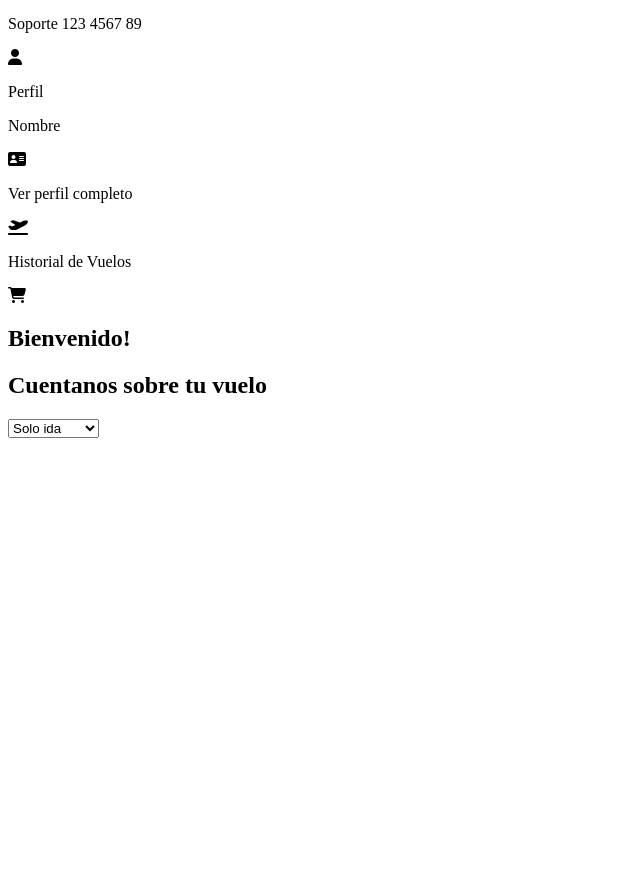
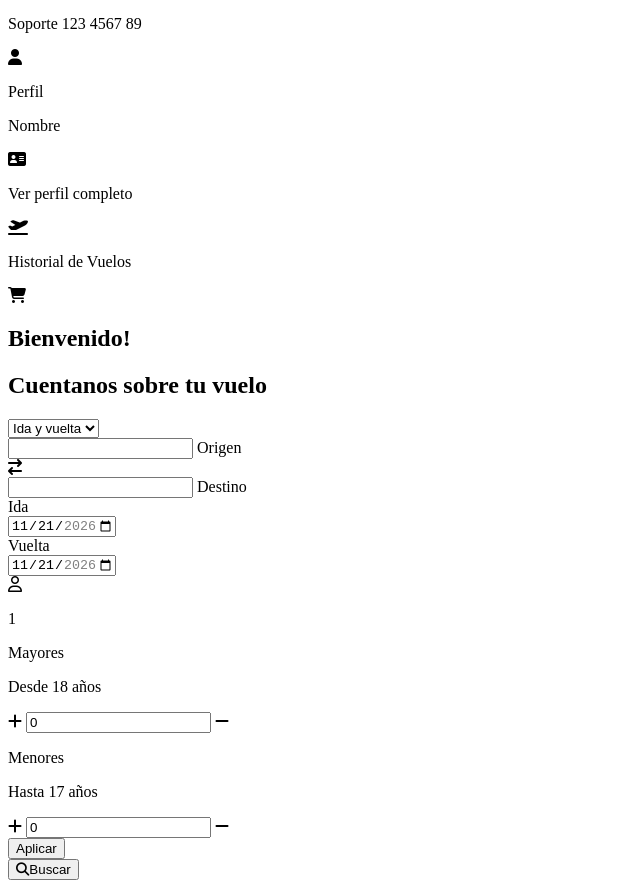
Before and after one commit to Marcusdfd/Proyecto-Aerolink, a plain HTML site: page index.html in a window 1280 px wide. Shown: the part 125-1013 px from the top of the page, without its empty margins (0-640 px from the left). Before the commit the page ends 800 px from the top, so only its background shows below. Drawn offline with Linux system fonts and the light colour scheme.

Commit message:
HTML Completado

```diff
--- a/index.html
+++ b/index.html
@@ -44,9 +44,82 @@
                 <h2 class="flySearcher-title">Cuentanos sobre tu vuelo</h2>
                 <div class="flySearcher">
                     <select class="flyOption" name="Tipos de vuelos">
+                        <option>Ida y vuelta</option>
                         <option>Solo ida</option>
-                        <option>Ida y vuelta</option>
                     </select>
+                    <div class="trayectSearcher"><!--Flex-->
+                        <div class="origin-container trayect-child-container">
+                            <input class="origin-input trayect-input input">
+                            <label class="label origin-title trayect-label">Origen</label>
+                        </div>
+                        <div class="swapButton">
+                            <i class="fa-solid fa-arrow-right-arrow-left"></i>
+                        </div>
+                        <div class="destiny-container trayect-child-container">
+                            <input class="destiny-input trayect-input input">
+                            <label class="label origin-title trayect-label">Destino</label>
+                        </div>
+                    </div>
+                    <div class="dateSearcher">
+                        <div class="goDate-container goDate-child-container">
+                            <label class="label goDate-title date-label">Ida</label>
+                            <form action="/enviar-fecha" method="get">
+                                <input
+                                    type="date"
+                                    id="fecha"
+                                    name="fecha"
+                                    value="2026-11-21"
+                                    min="2026-01-01"
+                                    max="2026-12-31"
+                                    required
+                                />
+                            </form>
+                        </div>
+                        <div class="goDate-container goDate-child-container">
+                            <label class="label goDate-title date-label">Vuelta</label>
+                            <form action="/enviar-fecha" method="get">
+                                <input
+                                    type="date"
+                                    id="fecha"
+                                    name="fecha"
+                                    value="2026-11-21"
+                                    min="2026-01-01"
+                                    max="2026-12-31"
+                                    required
+                                />
+                            </form>
+                        </div>
+                    </div>
+                    <div class="people-chooser">
+                        <i class="fa-regular fa-user"></i>
+                        <p class="people-number">1</p>
+                        <div class="peopleChooser-panel">
+                            <div class="person-option-container oldPerson-option-container">
+                                <div class="person-option-text">
+                                    <p class="person-option-title">Mayores</p>
+                                    <p class="person-option-detail">Desde 18 años</p>
+                                </div>
+                                <div class="person-option-increment">
+                                    <i class="fa-solid fa-plus oldPerson-increment-button"></i>
+                                    <input class="oldPerson-number" type="number" value = 0>
+                                    <i class="fa-solid fa-minus oldPerson-minus-button"></i>
+                                </div>
+                            </div>
+                            <div class="person-option-container youngPerson-option-container">
+                                <div class="person-option-text">
+                                    <p class="person-option-title">Menores</p>
+                                    <p class="person-option-detail">Hasta 17 años</p>
+                                </div>
+                                <div class="person-option-increment">
+                                    <i class="fa-solid fa-plus youngPerson-increment-button"></i>
+                                    <input class="youngPerson-number" type="number" value = 0>
+                                    <i class="fa-solid fa-minus youngPerson-minus-button"></i>
+                                </div>
+                            </div>
+                            <button class="apply-button peopleChooser-button">Aplicar</button>
+                        </div>
+                    </div>
+                    <button class="search-button"><i class="fa-solid fa-magnifying-glass"></i>Buscar</button>
                 </div>
             </div>
         </main>
```
